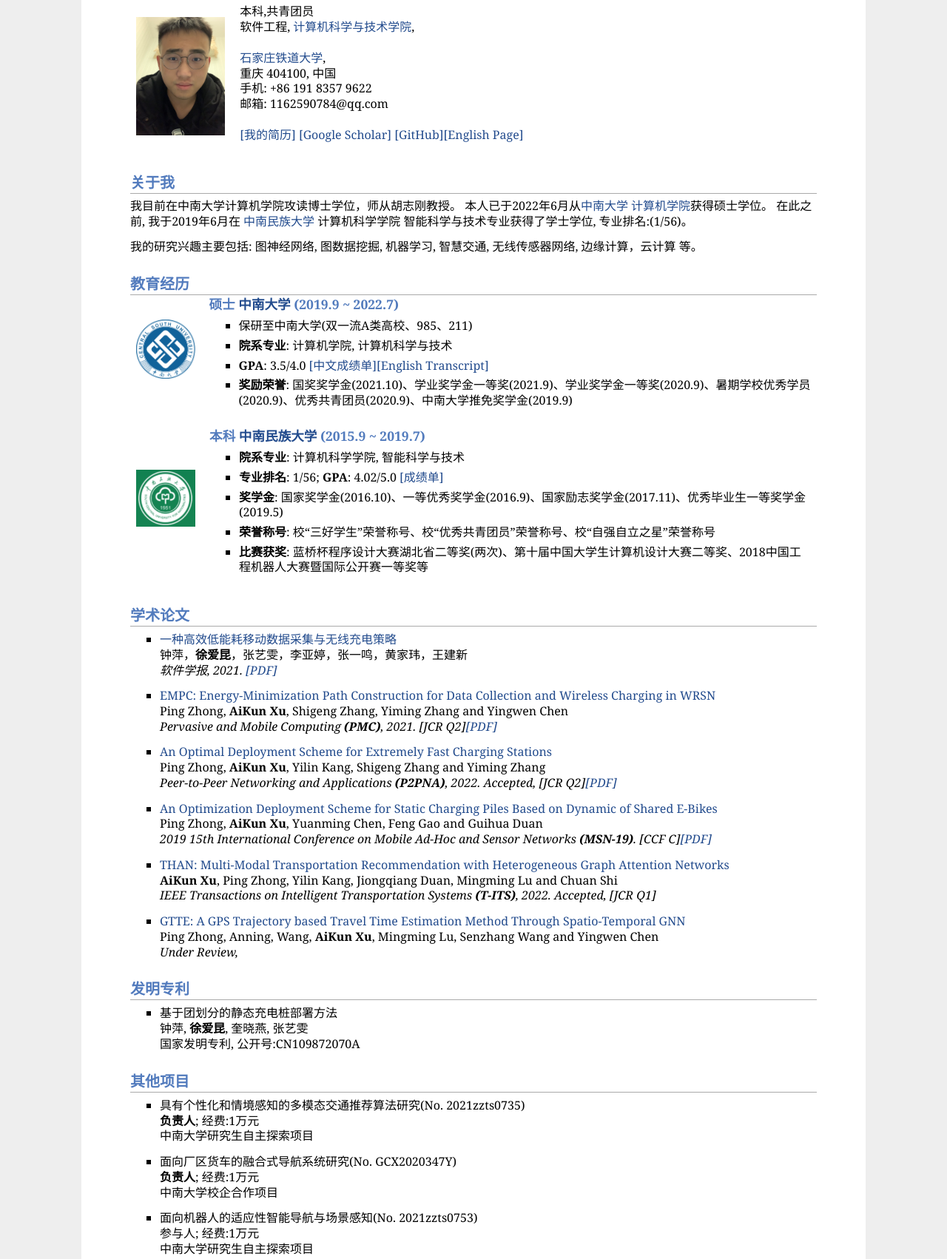
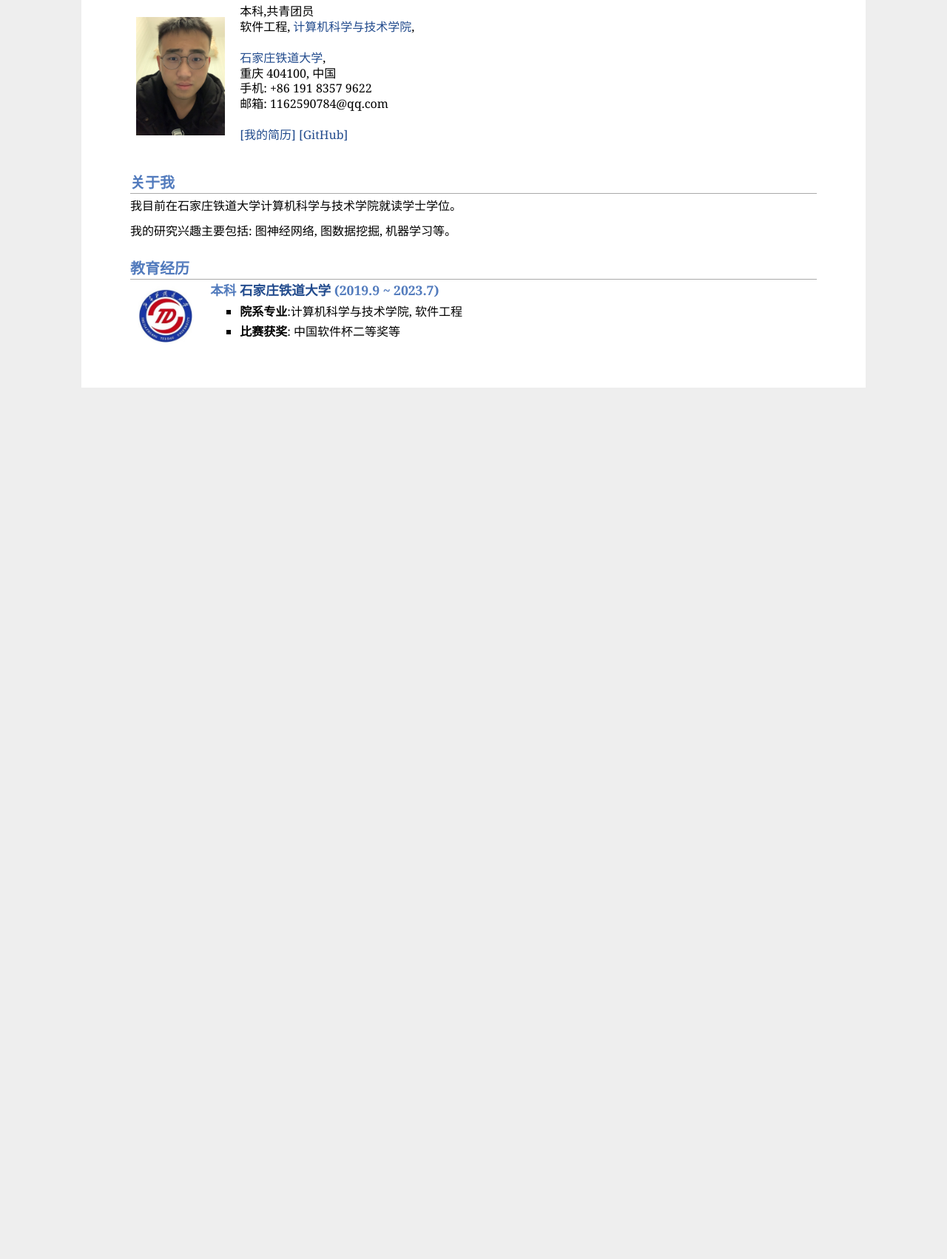
Before and after one commit to lk1162590784/cv, a plain HTML site: page index.html in a window 1280 px wide. Shown: the part 99-1801 px from the top of the page at 74% size. After the commit the page ends 800 px from the top, so only its background shows below. Drawn offline with Linux system fonts and the light colour scheme.

Commit message:
Update index.html

```diff
--- a/index.html
+++ b/index.html
@@ -22,127 +22,25 @@
 手机: +86 191 8357 9622 <br />
 邮箱: 1162590784@qq.com <br />
 <br />
-<a href="pdf/Aikun_Xu_CV.pdf">[我的简历]</a> <a href="https://scholar.google.com/citations?user=-dqI968AAAAJ&hl=zh-CN">[Google Scholar]</a>
-  <a href="https://github.com/xuaikun">[GitHub]<a href="EnHome.html">[English Page]</a></p>
+<a href="https://lk1162590784.github.io/lk/pdf/lk_cv%E7%AE%80%E5%8E%86.pdf">[我的简历]</a>
+  <a href="https://github.com/lk1162590784">[GitHub]</p>
 </td></tr></table>
 <h2>关于我</h2>
-<p>我目前在中南大学计算机学院攻读博士学位，师从胡志刚教授。
-本人已于2022年6月从<a href="http://www.csu.edu.cn/">中南大学</a> <a href="https://cse.csu.edu.cn/">计算机学院</a>获得硕士学位。
-在此之前, 我于2019年6月在 <a href="https://www.scuec.edu.cn/">中南民族大学</a> 计算机科学学院 智能科学与技术专业获得了学士学位, 专业排名:(1/56)。</p>
-<p>我的研究兴趣主要包括: 图神经网络, 图数据挖掘, 机器学习, 智慧交通, 无线传感器网络, 边缘计算，云计算 等。</p>
+<p>我目前在石家庄铁道大学计算机科学与技术学院就读学士学位。</p>
+<p>我的研究兴趣主要包括: 图神经网络, 图数据挖掘, 机器学习等。</p>
 <h2>教育经历</h2>
 <table class="imgtable"><tr><td>
-<a href="https://www.csu.edu.cn/"><img src="picture/csu_logo.png" alt="中南大学" width="80px" /></a>&nbsp;</td>
-<td align="left"><h3>硕士 <a href="https://www.csu.edu.cn/">中南大学</a> (2019.9 ~ 2022.7)</h3>
+<a href="https://www.stdu.edu.cn/"><img src="R-C.png" alt="石家庄铁道大学大学" width="80px" /></a>&nbsp;</td>
+<td align="left"><h3>本科 <a href="https://www.stdu.edu.cn/">石家庄铁道大学</a> (2019.9 ~ 2023.7)</h3>
 <ul>
-<li><p>保研至中南大学(双一流A类高校、985、211)</p>
+<li><p><b>院系专业</b>:计算机科学与技术学院, 软件工程</p>
 </li>
-<li><p><b>院系专业</b>: 计算机学院, 计算机科学与技术</p>
-</li>
-<li><p><b>GPA</b>: 3.5/4.0  <a href="pdf/transcript_csu_ch.pdf">[中文成绩单]</a><a href="pdf/transcript_csu_en.pdf">[English Transcript]</a></p>
-</li>
-<li><p><b>奖励荣誉</b>: 国奖奖学金(2021.10)、学业奖学金一等奖(2021.9)、学业奖学金一等奖(2020.9)、暑期学校优秀学员(2020.9)、优秀共青团员(2020.9)、中南大学推免奖学金(2019.9) <br /></p>
+<!-- <li><p><b>专业排名</b>: 1/56; <b>GPA</b>: 4.02/5.0 <a href="pdf/transcript_scuec.jpg">[成绩单]</a></p>
+</li> -->
+<li><p><b>比赛获奖</b>: 中国软件杯二等奖等</p>
 </li>
 </ul>
 </td></tr></table>
-<table class="imgtable"><tr><td>
-<a href="https://www.scuec.edu.cn/"><img src="picture/scuec.jpg" alt="中南民族大学" width="80px" /></a>&nbsp;</td>
-<td align="left"><h3>本科 <a href="https://www.scuec.edu.cn/">中南民族大学</a> (2015.9 ~ 2019.7)</h3>
-<ul>
-<li><p><b>院系专业</b>: 计算机科学学院, 智能科学与技术</p>
-</li>
-<li><p><b>专业排名</b>: 1/56; <b>GPA</b>: 4.02/5.0 <a href="pdf/transcript_scuec.jpg">[成绩单]</a></p>
-</li>
-<li><p><b>奖学金</b>: 国家奖学金(2016.10)、一等优秀奖学金(2016.9)、国家励志奖学金(2017.11)、优秀毕业生一等奖学金(2019.5) <br /></p>
-</li>
-<li><p><b>荣誉称号</b>: 校“三好学生”荣誉称号、校“优秀共青团员”荣誉称号、校“自强自立之星”荣誉称号 <br /></p>
-</li>
-<li><p><b>比赛获奖</b>: 蓝桥杯程序设计大赛湖北省二等奖(两次)、第十届中国大学生计算机设计大赛二等奖、2018中国工程机器人大赛暨国际公开赛一等奖等</p>
-</li>
-</ul>
-</td></tr></table>
-<h2>学术论文</h2>
-<ul>
-<li><p><a href="http://jos.org.cn/jos/article/abstract/5975?st=search">一种高效低能耗移动数据采集与无线充电策略</a> <br />
-钟萍，<b>徐爱昆</b>，张艺雯，李亚婷，张一鸣，黄家玮，王建新 <br />
-<i>软件学报, 2021. <a href="pdf/JOS.pdf">[PDF]</a></i></p>
-</li>
-</ul>
-<ul>
-<li><p><a href="https://www.sciencedirect.com/science/article/abs/pii/S1574119221000560">EMPC: Energy-Minimization Path Construction for Data Collection and Wireless Charging in WRSN</a> <br />
-Ping Zhong, <b>AiKun Xu</b>, Shigeng Zhang, Yiming Zhang and Yingwen Chen <br />
-<i>Pervasive and Mobile Computing <b>(PMC)</b>, 2021. [JCR Q2]<a href="pdf/PMC.pdf">[PDF]</a></i></p>
-</li>
-</ul>
-<!--
-<ul>
-<li><p><a href="https://onlinelibrary.wiley.com/doi/abs/10.1002/dac.4919">An Efficient on-Demand Charging Scheduling Scheme for Mobile Charging Vehicle</a> <br />
-Ping Zhong, <b>AiKun Xu</b>, Jianliang Gao, Yiming Zhang and Yingwen Chen <br />
-<i>International Journal of Communication Systems <b>(IJCS)</b>, 2021. [JCR Q3]<a href="pdf/IJCS.pdf">[PDF]</a></i></p>
-</li>
-</ul>
-<ul>
-<li><p><a href="https://www.inderscienceonline.com/doi/abs/10.1504/IJSNET.2021.118489">A Prediction Model of Death Probability for Guiding Wireless Recharging in Sensor Networks</a> <br />
-Ping Zhong, <b>AiKun Xu</b>, Shu Lin and Xiaoyan Kui <br />
-<i>International Journal of Sensor Networks <b>(IJSNET)</b>, 2021. [JCR Q4]<a href="pdf/5.IJSNet.pdf">[PDF]</a></i></p>
-</li>
-</ul>
--->
-<ul>
-<li><p><a href="https://www.editorialmanager.com/ppna/default1.aspx">An Optimal Deployment Scheme for Extremely Fast Charging Stations</a> <br />
-Ping Zhong, <b>AiKun Xu</b>, Yilin Kang, Shigeng Zhang and Yiming Zhang<br />
-<i>Peer-to-Peer Networking and Applications <b>(P2PNA)</b>, 2022. Accepted, [JCR Q2]<a href="pdf/MDDC.pdf">[PDF]</a></i></p>
-</li>
-</ul>
-<ul>
-<li><p><a href="https://ieeexplore.ieee.org/abstract/document/9066134">An Optimization Deployment Scheme for Static Charging Piles Based on Dynamic of Shared E-Bikes</a> <br />
-Ping Zhong, <b>AiKun Xu</b>, Yuanming Chen, Feng Gao and Guihua Duan <br />
-<i>2019 15th International Conference on Mobile Ad-Hoc and Sensor Networks <b>(MSN-19)</b>. [CCF C]<a href="pdf/MSN19.pdf">[PDF]</a></i></p>
-</li>
-</ul>
-<ul>
-<li><p><a href="https://ieee-itss.org/pub/t-its">THAN: Multi-Modal Transportation Recommendation with Heterogeneous Graph Attention Networks</a> <br />
-<b>AiKun Xu</b>, Ping Zhong, Yilin Kang, Jiongqiang Duan, Mingming Lu and Chuan Shi <br />
-<i>IEEE Transactions on Intelligent Transportation Systems <b>(T-ITS)</b>, 2022. Accepted, [JCR Q1]</i></p>
-</li>
-</ul>
-<ul>
-<li><p><a href="https://www.cikm2022.org/">GTTE: A GPS Trajectory based Travel Time Estimation Method Through Spatio-Temporal GNN</a> <br />
-Ping Zhong, Anning, Wang, <b>AiKun Xu</b>, Mingming Lu, Senzhang Wang and Yingwen Chen <br />
-<i>Under Review, </i></p>
-</li>
-</ul>
-<h2>发明专利</h2>
-<ul>
-<li><p>基于团划分的静态充电桩部署方法 <br />
-钟萍, <b>徐爱昆</b>, 奎晓燕, 张艺雯<br />
-国家发明专利, 公开号:CN109872070A</p>
-</li>
-</ul>
-<h2>其他项目</h2>
-<ul>
-<li><p>具有个性化和情境感知的多模态交通推荐算法研究(No. 2021zzts0735) <br />
-<b>负责人</b>;  经费:1万元 <br />
-中南大学研究生自主探索项目 <br /></p>
-</li>
-</ul>
-<ul>
-<li><p>面向厂区货车的融合式导航系统研究(No. GCX2020347Y) <br />
-<b>负责人</b>;  经费:1万元 <br />
-中南大学校企合作项目 <br /></p>
-</li>
-</ul>
-<ul>
-<li><p>面向机器人的适应性智能导航与场景感知(No. 2021zzts0753) <br />
-参与人;  经费:1万元 <br />
-中南大学研究生自主探索项目 <br /></p>
-</li>
-</ul>
-<div id="footer">
-<div id="footer-text">
-<br>Page generated 2021-09-18, by <a href="https://xuaikun.github.io/">Aikun Xu</a>.
-</div>
-</div>
 </div>
 </body>
 </html>
```
